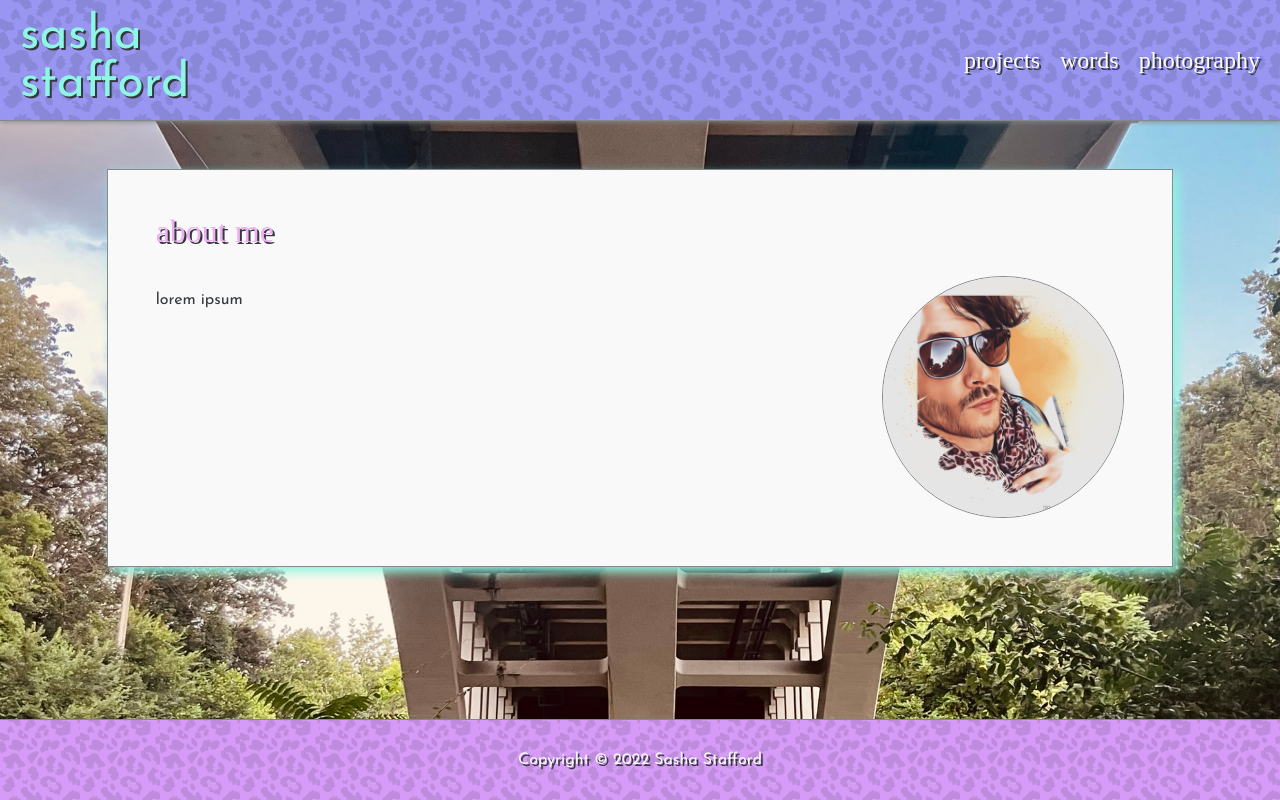
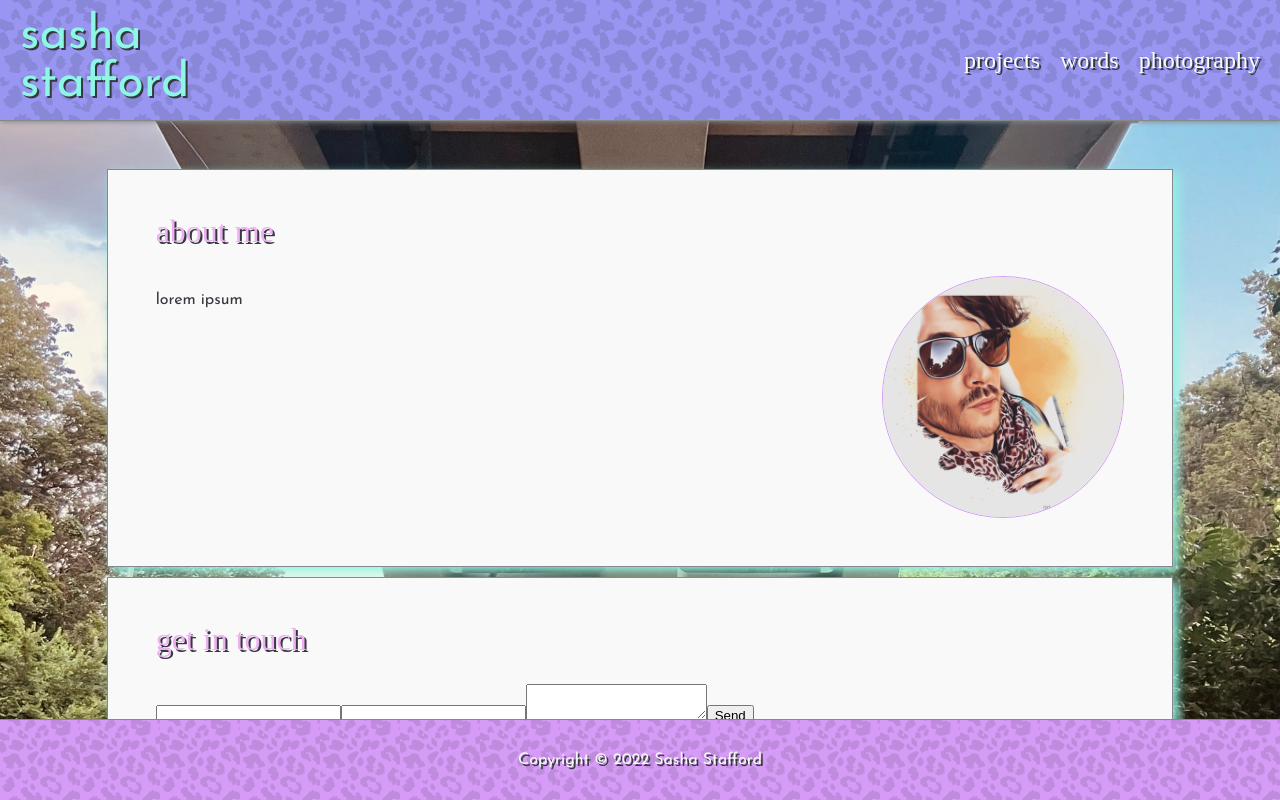
Before and after one commit to sashadarling/sashadarling.github.io, a Next.js app: page / in a window 1280 px wide. Built offline with nearby package versions, Linux system fonts and the light colour scheme; a web font is replaced by a local one.

Commit message:
contact form component

```diff
--- /dev/null
+++ b/components/ContactForm.tsx
@@ -0,0 +1,40 @@
+import { useState } from 'react';
+import styles from 'styles/components/ContactForm.module.css'
+
+export default function ContactForm() {
+
+    const [formMessage, setFormMessage] = useState("")
+
+    const handleSubmit = async (event: any) => {
+        event.preventDefault()
+
+        const formData = new FormData(event.target);
+        const object = Object.fromEntries(formData);
+        const json = JSON.stringify(object);
+
+        const response = await fetch('https://staging.jdstafford.com/sendinblue-relay/index.php', {
+            method: 'POST',
+            body: json
+        })
+
+        const result = await response.json()
+
+        if (result.success) {
+            setFormMessage('Your message has been sent. Thank you for reaching out!')
+        } else {
+            setFormMessage('An error has occurred with sending your message. Please try again later.')
+        }
+    }
+
+    return (
+        <>
+            <form className={styles.form} onSubmit={handleSubmit}>
+                <input type="text" name="name" />
+                <input type="email" name="email" />
+                <textarea name="message"></textarea>
+                <button type="submit">Send</button>
+            </form>
+            <b>{formMessage}</b>
+        </>
+    )
+}
--- a/pages/index.tsx
+++ b/pages/index.tsx
@@ -1,9 +1,11 @@
 /* eslint-disable @next/next/no-img-element */
-import Container from '../components/Container'
-import styles from '../styles/pages/Home.module.css'
+import ContactForm from 'components/ContactForm'
+import Container from 'components/Container'
+import styles from 'styles/pages/Home.module.css'
 
 export default function Home() {
   return (
+    <>
       <section>
         <Container title="about me">
           <p>
@@ -12,5 +14,11 @@ export default function Home() {
           <img className={styles.profileImg} src="/images/IMG_0646.JPG" alt="stylized profile pic of the author" />
         </Container>
       </section>
+      <section>
+        <Container title="get in touch">
+          <ContactForm />
+        </Container>
+      </section>
+    </>
   )
 }
--- /dev/null
+++ b/styles/components/ContactForm.module.css
@@ -0,0 +1,3 @@
+.form {
+
+}
--- a/styles/components/Menu.module.css
+++ b/styles/components/Menu.module.css
@@ -3,7 +3,7 @@
   height: 100%;
   position: fixed;
   overflow: hidden;
-  top: 153px;
+  top: 120px;
   left: 0px;
   background-color: var(--black);
   max-height: 0;
--- a/styles/pages/Home.module.css
+++ b/styles/pages/Home.module.css
@@ -3,8 +3,15 @@
 }
 
 .profileImg {
-    width: 15em;
-    height: 15em;
+    width: 10em;
+    height: 10em;
     border-radius: 50%;
-    border: 1px solid var(--gray);
+    border: 1px solid var(--purple);
 }
+
+@media (min-width: 768px) {
+    .profileImg {
+        width: 15em;
+        height: 15em;
+    }
+}
```
Also changed, not shown: components/Form.tsx (deleted, +0 -7 lines), styles/components/Form.module.css (deleted), 1 other file (tests, documents, lock files or other folders). Lines whose indentation alone changed are shown as unchanged.
